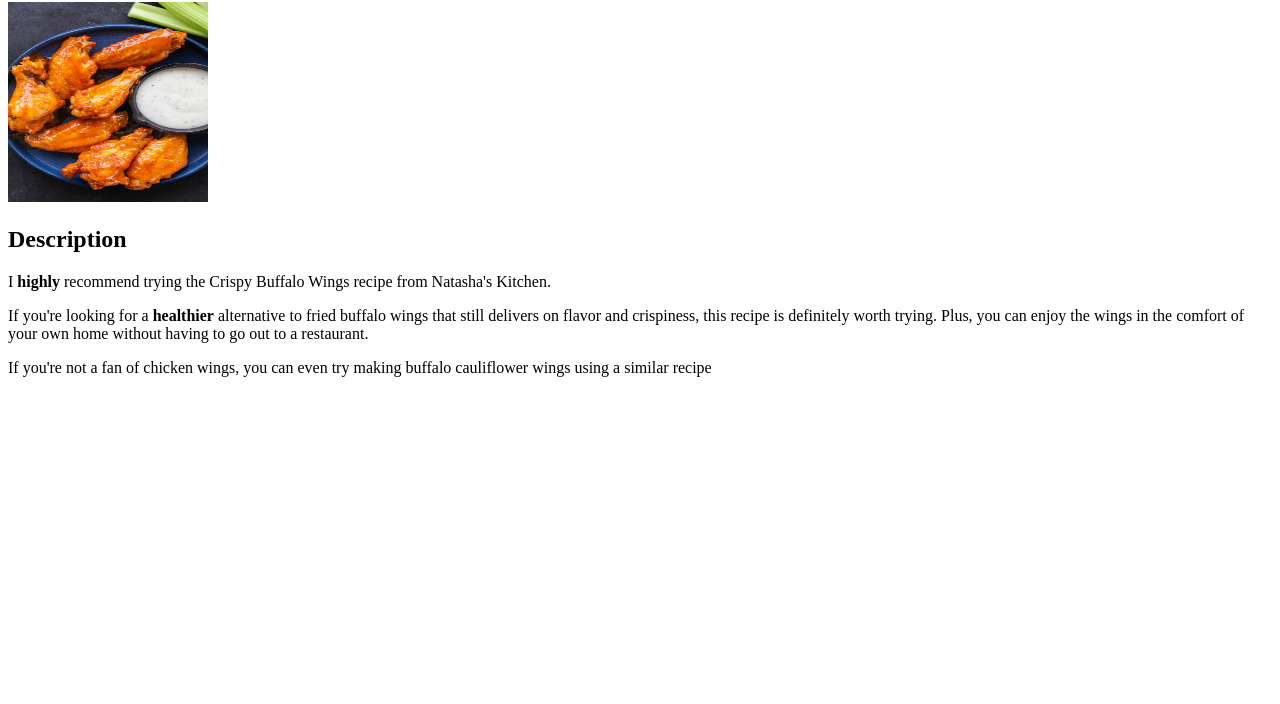
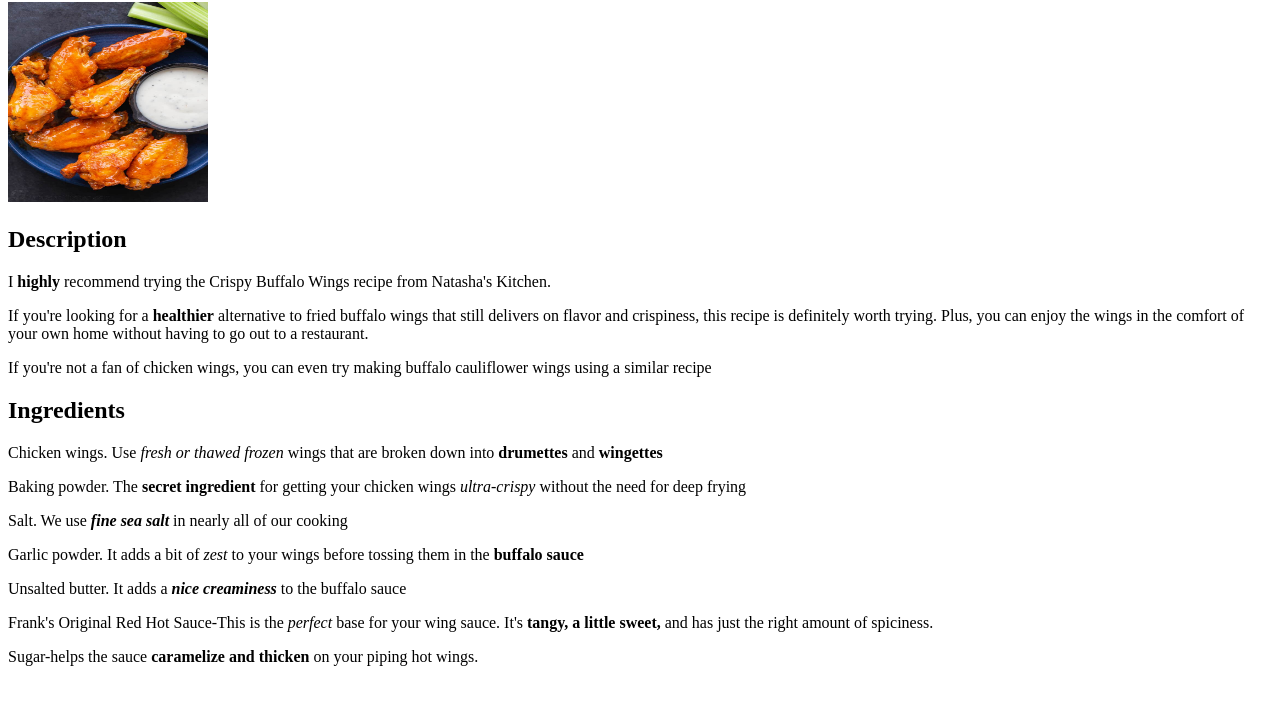
Before and after one commit to bsam24/random-project, a plain HTML site: page buffalo-wings.html in a window 1280 px wide. Shown: the part 78-782 px from the top of the page. Drawn offline with Linux system fonts and the light colour scheme.

Commit message:
Add ingredients
Used paragraphs instead of lists

```diff
--- a/buffalo-wings.html
+++ b/buffalo-wings.html
@@ -16,5 +16,14 @@
                 on flavor and crispiness, this recipe is definitely worth trying. Plus, you can enjoy the wings in
                 the comfort of your own home without having to go out to a restaurant.</p>
             <p>If you're not a fan of chicken wings, you can even try making buffalo cauliflower wings using a similar recipe</p>
+        <h2>Ingredients</h2>
+            <p>Chicken wings. Use <em>fresh or thawed frozen</em> wings that are broken down into <strong>drumettes</strong> and <strong>wingettes</strong></p>
+            <p>Baking powder. The <strong>secret ingredient</strong> for getting your chicken wings <em>ultra-crispy</em> without the need for deep frying</p>
+            <p>Salt. We use <strong><em>fine sea salt</em></strong> in nearly all of our cooking</p>
+            <p>Garlic powder. It adds a bit of <em>zest</em> to your wings before tossing them in the <strong>buffalo sauce</strong></p>
+            <p>Unsalted butter. It adds a <strong><em>nice creaminess</em></strong> to the buffalo sauce</p>
+            <p>Frank's Original Red Hot Sauce-This is the <em>perfect</em> base for your wing sauce. It's <strong>tangy, a little sweet,</strong>
+                and has just the right amount of spiciness.</p>
+            <p>Sugar-helps the sauce <strong>caramelize and thicken</strong> on your piping hot wings.</p>
     </body>
 </html>
```
